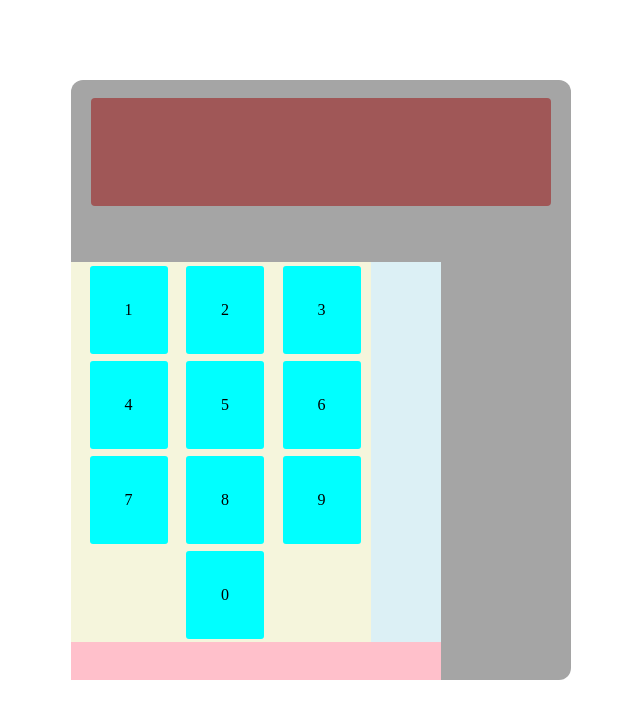
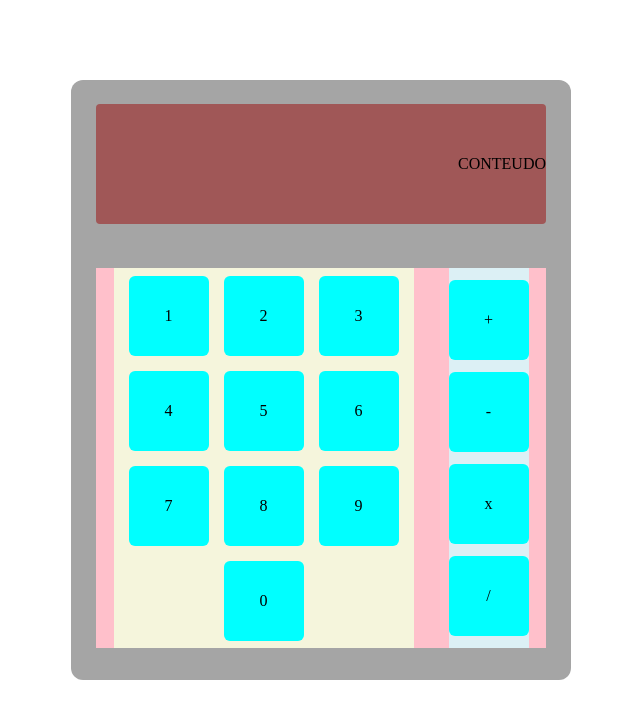
Before and after one commit to Giron-jpg/projeto-calc, a plain HTML site: page index.html in a window 1280 px wide. Shown: the whole page, without its empty margins (319-959 px from the left). Drawn offline with Linux system fonts and the light colour scheme.

Commit message:
Formatação

```diff
--- a/estilos/style.css
+++ b/estilos/style.css
@@ -13,22 +13,25 @@ main{
     background-color: rgb(165, 165, 165);
     margin: 80px auto;
     border-radius: 12px;
-    flex-wrap: wrap;
+    flex-direction: column;
 }
 
 div.res{
-    width: 370px;
-    height: 18px;
-    padding: 45px;
-    margin: 18px auto;
+    display: flex;
+    width: 450px;
+    height: 120px;
+    align-items: center;
+    justify-content: end;
+    margin: 24px auto 12px auto;
     background-color: #a05757;
     border-radius: 4px;
 }
 
 div.pad{
     display: flex;
-    flex-flow: row nowrap;
-    justify-content: space-evenly;
+    width: 450px;
+    margin: auto;
+    justify-content: space-around;
     background-color: pink;
 }
 
@@ -43,17 +46,25 @@ div.num-pad{
 
 }
 
-
 div.button{
-    padding: 35px;
+    display: flex;
+    width: 80px;
+    height: 80px;
     background-color: aqua;
-    margin-left: 8px;
-    border-radius: 3px;
+    border-radius: 6px;
+    align-items: center;
+    justify-content: center;
 }
 
 div.oper{
     display: flex;
+    height: 380px;
+    width: 80px;
     background-color: rgb(220, 240, 245);
-    padding: 35px;
-    height: 310px;
+    flex-direction: column;
+    justify-content: space-evenly;
 }
+
+div.button:active{
+    background-color: rgb(2, 138, 138);
+}
--- a/index.html
+++ b/index.html
@@ -8,7 +8,7 @@
 </head>
 <body>
     <main>
-        <div class="res"></div>
+        <div class="res">CONTEUDO</div>
         <div class="pad">
             <div class="num-pad">
                 <div id="i1" class="button">1</div>
@@ -22,9 +22,14 @@
                 <div id="i9" class="button">9</div>
                 <div id="i0" class="button">0</div>
             </div>
-            <div class="oper">
-            </div>
+                <div class="oper">
+                    <div class="button">+</div>
+                    <div class="button">-</div>
+                    <div class="button">x</div>
+                    <div class="button">/</div>
+                </div>
         </div>
     </main>
+    <script src="interacao/script.js"></script>
 </body>
 </html>
```
Also changed, not shown: interacao/script.js (added).
